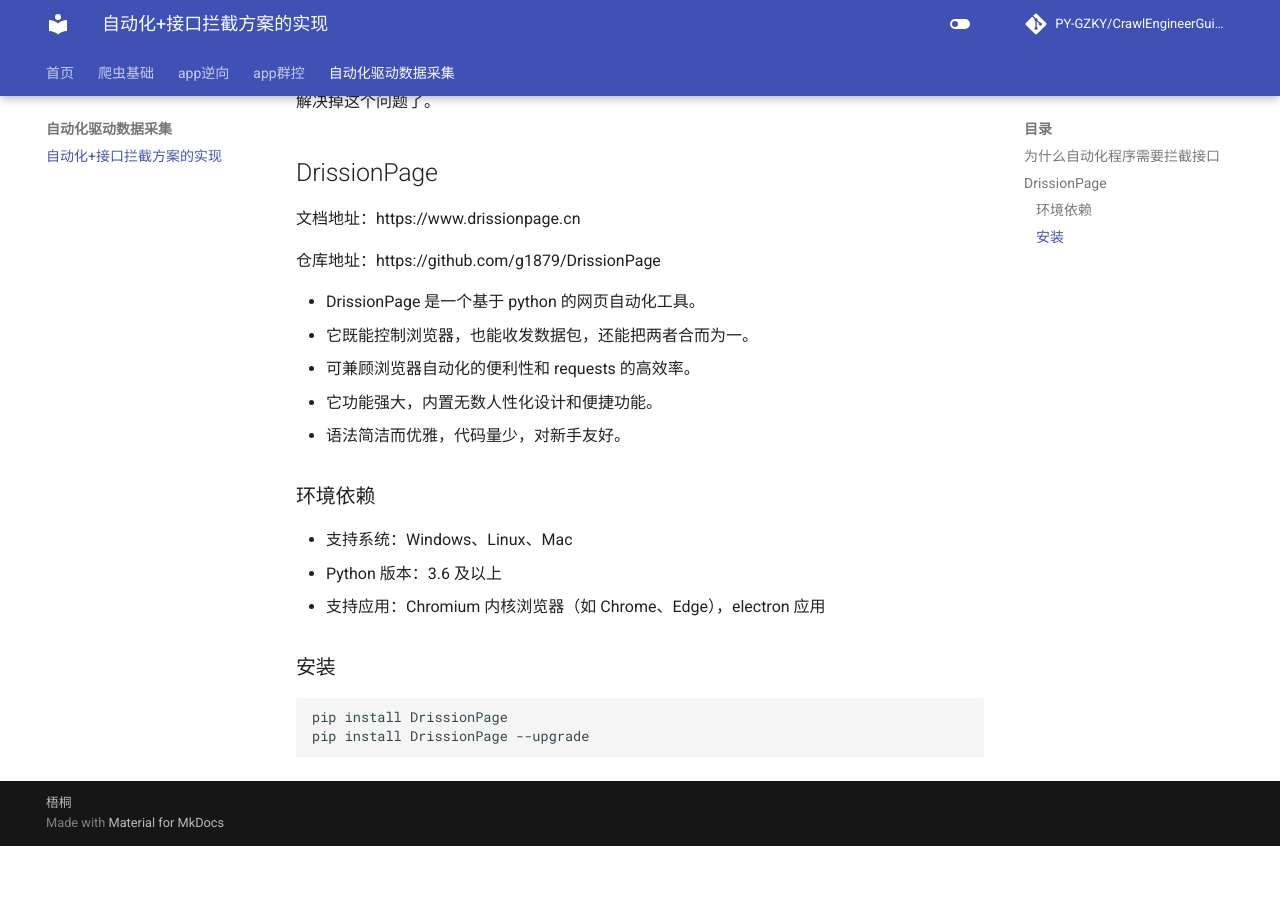
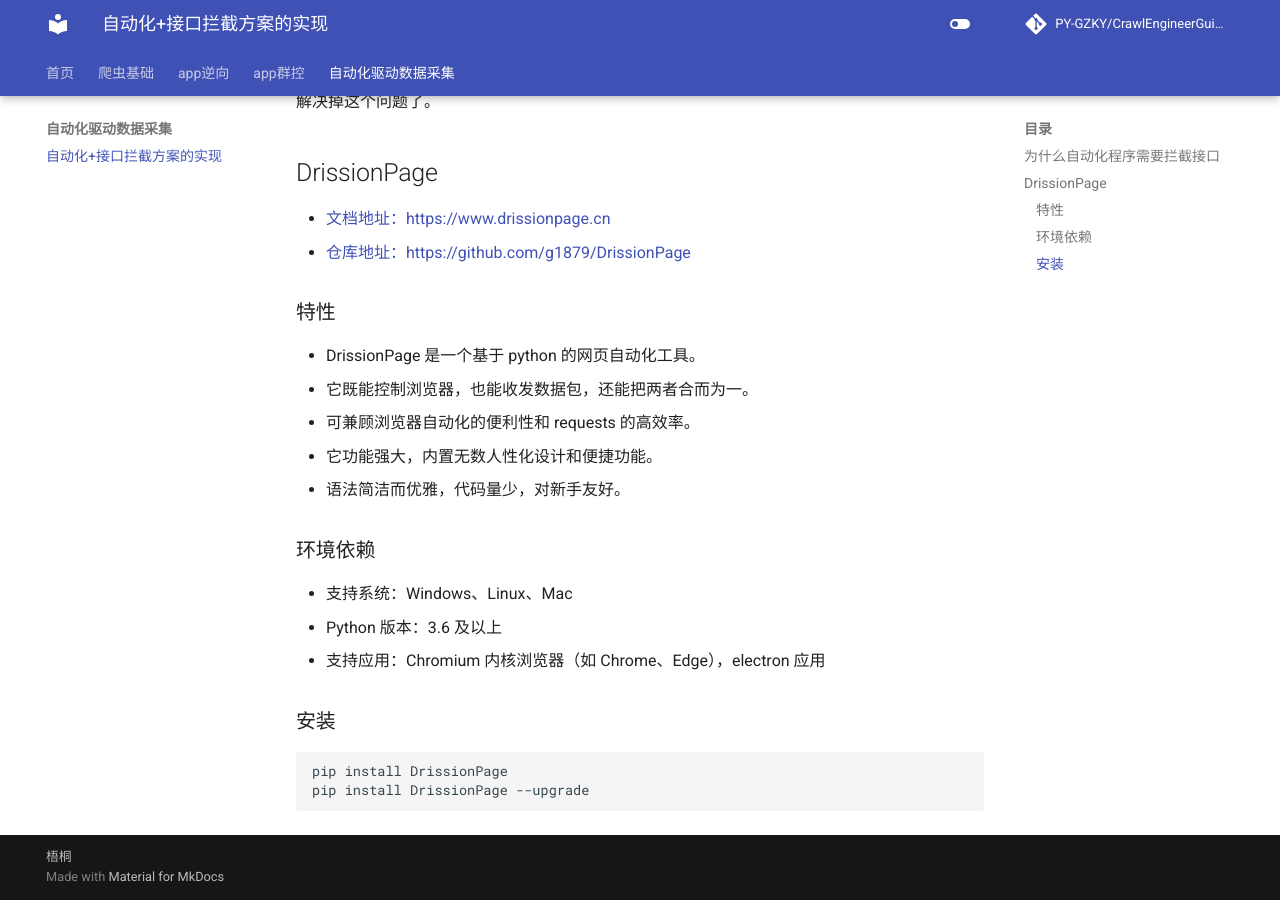
Before and after one commit to PY-GZKY/CrawlEngineerGuide, an MkDocs documentation site: the page built from docs/自动化+接口拦截方案的实现.md, in a window 1280 px wide and 900 px high, scrolled down 652 px. Built offline with MkDocs 1.6.1 and Material for MkDocs 9.7.7, drawn with Linux system fonts in a browser that asks for light colours; comment, search, counter and statistics services are not loaded; before the commit the page ends 1498 px from its top, so only the background shows below that.

Commit message:
Update 自动化+接口拦截方案的实现.md

```diff
--- a/docs/自动化+接口拦截方案的实现.md
+++ b/docs/自动化+接口拦截方案的实现.md
@@ -22,9 +22,10 @@
 
 ## DrissionPage
 
-文档地址：https://www.drissionpage.cn
+- [文档地址：https://www.drissionpage.cn](https://www.drissionpage.cn)
+- [仓库地址：https://github.com/g1879/DrissionPage](https://github.com/g1879/DrissionPage)
 
-仓库地址：https://github.com/g1879/DrissionPage
+### 特性
 
 - DrissionPage 是一个基于 python 的网页自动化工具。
 - 它既能控制浏览器，也能收发数据包，还能把两者合而为一。
```
